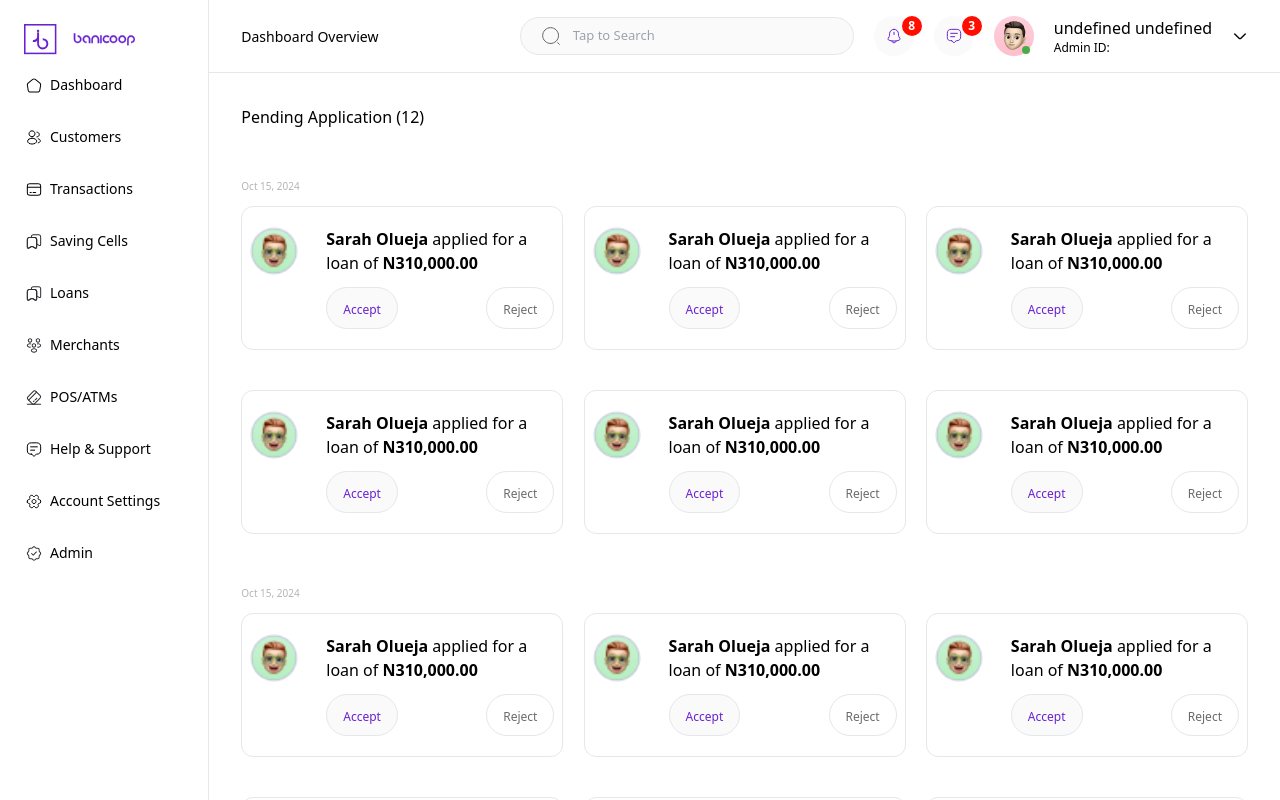
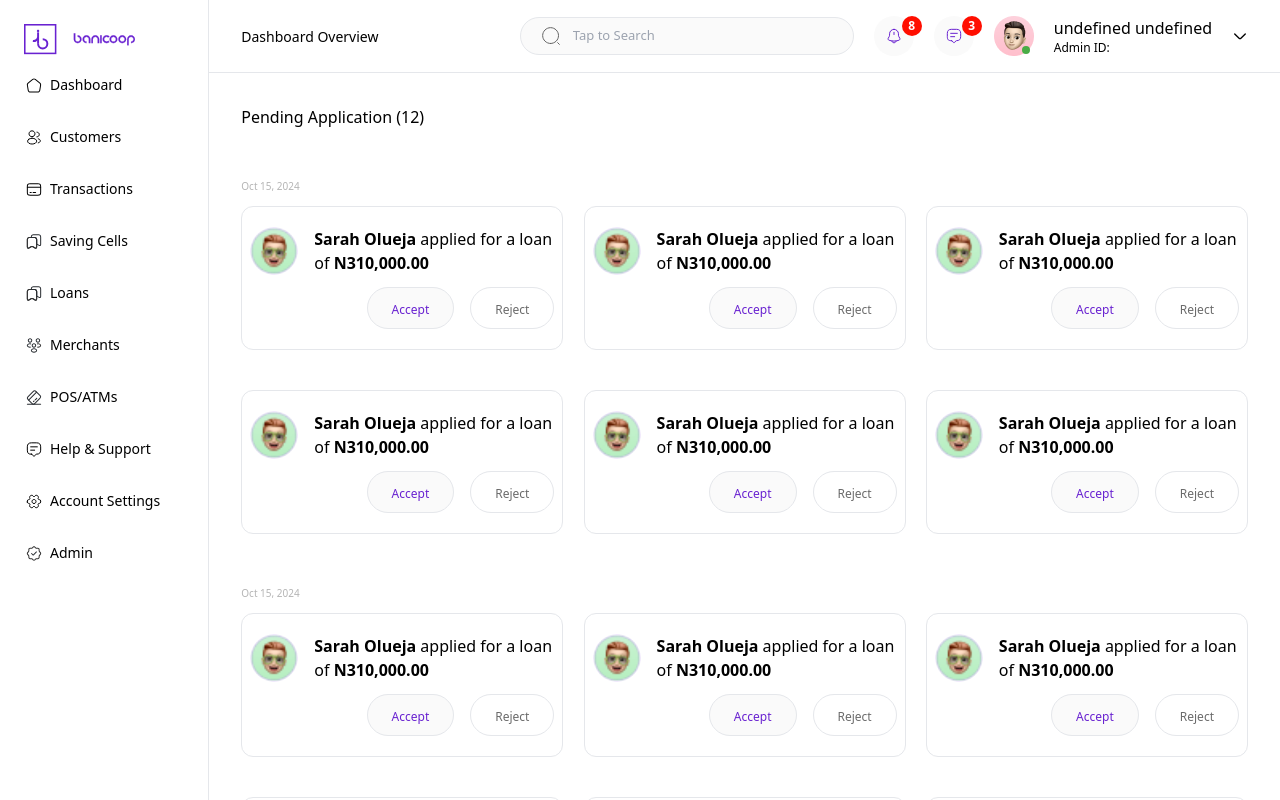
Before and after one commit to Banicoop/admin, a React (Create React App) app: page /loan/pending in a window 1280 px wide. Shown: the top 800 px of the page. Built offline with nearby package versions, Linux system fonts and the light colour scheme; sample sign-in values are in the browser's storage.

Commit message:
loan changes

```diff
--- a/src/pages/auth/Signin.tsx
+++ b/src/pages/auth/Signin.tsx
@@ -5,6 +5,8 @@ import { AuthInput } from '../../components/inputs/Input';
 import { useDispatch } from 'react-redux';
 import { login } from '../../redux/slice/authSlice';
 import type { Dispatch } from '../../redux/store';
+import { toastOptions } from '../../utils/toastOptions';
+import { toast } from 'react-toastify'
 
 
 const Signin = () => {
@@ -15,6 +17,10 @@ const Signin = () => {
     const [password, setPassword] = useState('');
 
     const handleSubmit = async () => {
+      if(!email || !password){
+        toast.warn('Fiels cannot be empty', {...toastOptions});
+        return;
+      }
       try {
         dispatch(login({email, password}))
       } catch (error) {
--- a/src/pages/loan/LoanApplicationDetails.tsx
+++ b/src/pages/loan/LoanApplicationDetails.tsx
@@ -38,17 +38,17 @@ const LoanApplicationDetails = () => {
       </div>
 
 
-          <div className="flex items-center justify-center w-full gap-4">
+          <div className="flex items-center justify-between w-full gap-4">
             <LoadWidgetCard text='Credit Score'>
               <div className=""></div>
             </LoadWidgetCard>
 
-            <LoadWidgetCard text='Credit Score'>
+            <LoadWidgetCard text='Contact Info'>
               <div className=""></div>
             </LoadWidgetCard>
 
 
-            <LoadWidgetCard text='Credit Score'>
+            <LoadWidgetCard text='Proof of Income'>
               <div className=""></div>
             </LoadWidgetCard>
           </div>
--- a/src/sections/loans/LoanCard.tsx
+++ b/src/sections/loans/LoanCard.tsx
@@ -17,15 +17,15 @@ const LoanCard:FC<ILoan> = ({className, loan, className1}) => {
       <div className={`${className1}`}>
       {
         loan.loans.map((l: any) => (
-            <div className={`flex p-2 gap-2 md:gap-7 rounded-xl ${className}`}>
+            <div className={`flex p-2 gap-2 md:gap-4 rounded-xl ${className}`}>
                 <img src="/loan/profile.png" alt="" className="h-[48px] w-[48px] rounded-full object-cover mt-3" />
 
                 <div className="flex flex-col gap-3 justify-center my-auto">
                     <Link to='/loans/application/:id' className=""><strong>{l.name}</strong> applied for a loan of <strong>{l.amount}</strong></Link>
 
-                    <div className="flex justify-between items-center">
-                        <ActionBtn text='Accept' className='text-bgPurple bg-bgR px-4 py-2 rounded-3xl border-[1px] cursor-pointer' onClick={() => {}}/>
-                        <ActionBtn text='Reject' className='px-4 py-2 rounded-3xl border-[1px] cursor-pointer text-[#6B6B6B]' onClick={() => {}}/>
+                    <div className="flex gap-4 items-center justify-end">
+                        <ActionBtn text='Accept' className='text-bgPurple bg-bgR px-4 lg:px-6 py-2 rounded-3xl border-[1px] cursor-pointer' onClick={() => {}}/>
+                        <ActionBtn text='Reject' className='px-4 lg:px-6 py-2 rounded-3xl border-[1px] cursor-pointer text-[#6B6B6B]' onClick={() => {}}/>
                     </div>
                 </div>
             </div>
```
